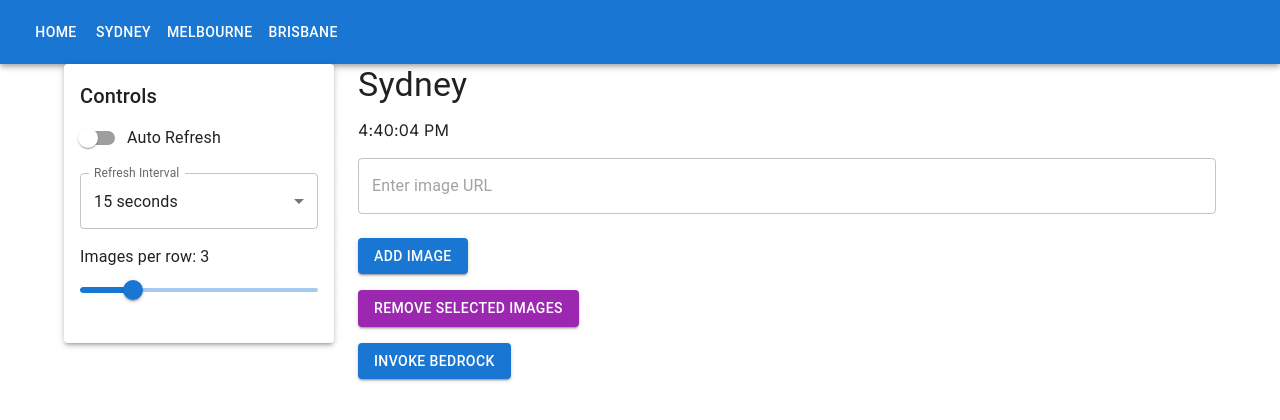
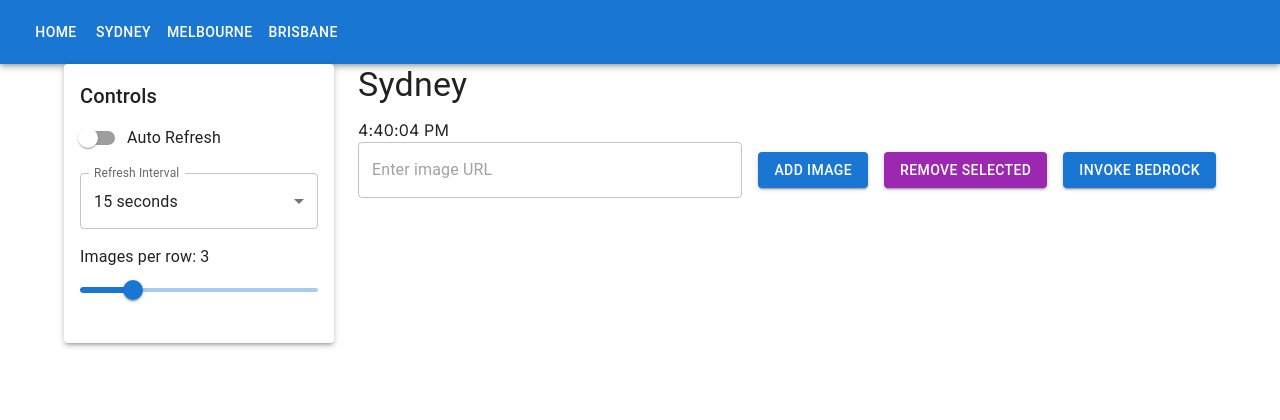
Before and after one commit to jc1518/traffic-monitor, a Next.js app: page /sydney in a window 1280 px wide. Shown: the top 420 px of the page. Built offline with nearby package versions, Linux system fonts and the light colour scheme.

Commit message:
Add markdown

```diff
--- a/app/components/ImageManager.tsx
+++ b/app/components/ImageManager.tsx
@@ -1,8 +1,8 @@
 import React from "react";
 import Image from "next/image";
+import ReactMarkdown from "react-markdown";
 import { saveImageUrls, loadImageUrls } from "../utils/imageStorage";
 import { useState, useEffect, useCallback } from "react";
-import { ContentBlock, Message } from "@aws-sdk/client-bedrock-runtime";
 import { TextField, Box, Button, Typography, Grid } from "@mui/material";
 
 interface ImageManagerProps {
@@ -44,9 +44,6 @@ const ImageManager: React.FC<ImageManagerProps> = ({
   };
 
   const removeImages = () => {
-    // const newUrls = imageUrls.filter((_, i) => i !== index);
-    // setImageUrls(newUrls);
-    // saveImageUrls(storageKey, newUrls);
     const newUrls = imageUrls.filter(
       (_, index) => !selectedImages.includes(index)
     );
@@ -95,35 +92,26 @@ const ImageManager: React.FC<ImageManagerProps> = ({
 
   return (
     <div>
-      <TextField
-        fullWidth
-        value={newImageUrl}
-        onChange={(e) => setNewImageUrl(e.target.value)}
-        placeholder="Enter image URL"
-        margin="normal"
-      />
-      <Box mt={2}>
+      <Box display="flex" alignItems="center" flexWrap="wrap" gap={2}>
+        <TextField
+          value={newImageUrl}
+          onChange={(e) => setNewImageUrl(e.target.value)}
+          placeholder="Enter image URL"
+          sx={{ flexGrow: 1 }}
+        />
         <Button variant="contained" onClick={handleAddImage}>
           Add Image
         </Button>
-      </Box>
-      <Box mt={2}>
-        <Button
-          variant="contained"
-          color="secondary"
-          onClick={() => {
-            removeImages();
-          }}
-        >
-          Remove Selected Images
+        <Button variant="contained" color="secondary" onClick={removeImages}>
+          Remove Selected
         </Button>
-      </Box>
-      <Box mt={2}>
-        <Button variant="contained" onClick={() => handleInvokeBedrock()}>
+        <Button variant="contained" onClick={handleInvokeBedrock}>
           Invoke Bedrock
         </Button>
       </Box>
-      <Typography variant="body1">{imageAnalysis}</Typography>
+      <Typography variant="body1" mt={2}>
+        <ReactMarkdown>{imageAnalysis}</ReactMarkdown>{" "}
+      </Typography>
       <Grid
         container
         spacing={2}
--- a/package.json
+++ b/package.json
@@ -13,11 +13,12 @@
     "@aws-sdk/credential-providers": "^3.637.0",
     "@emotion/react": "^11.11.1",
     "@emotion/styled": "^11.11.0",
+    "@mui/material": "^5.14.0",
     "eslint-config-react-app": "^7.0.1",
-    "@mui/material": "^5.14.0",
     "next": "14.2.5",
     "react": "^18",
-    "react-dom": "^18"
+    "react-dom": "^18",
+    "react-markdown": "^9.0.1"
   },
   "devDependencies": {
     "@types/node": "^20",
```
Also changed, not shown: 1 other file (tests, documents, lock files or other folders).
